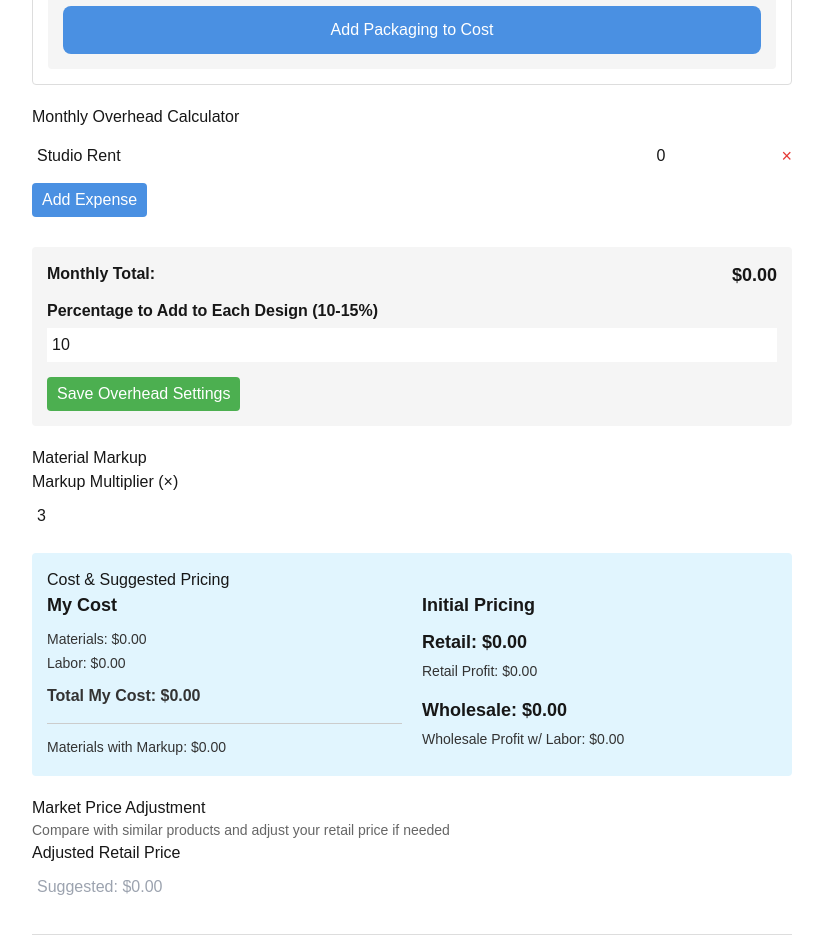
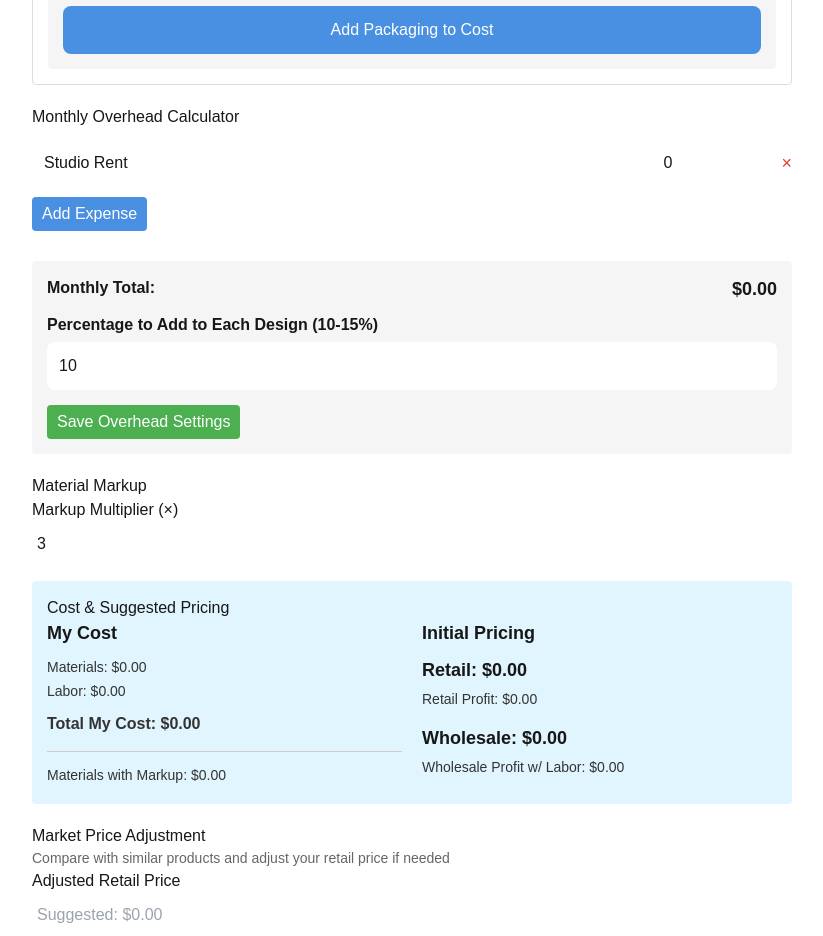
Before and after one commit to pixiegirl32/jewelrypricingcalculator, a Next.js app: page / in a window 1280 px wide. Shown: the part 2300-3236 px from the top of the page, without its empty margins (228-1051 px from the left). Built offline with nearby package versions, Linux system fonts and the light colour scheme.

Commit message:
Update Calculator.jsx

```diff
--- a/src/components/Calculator.jsx
+++ b/src/components/Calculator.jsx
@@ -1208,14 +1208,14 @@ const exportToPDF = () => {
                 placeholder="Expense name"
                 value={expense.name}
                 onChange={(e) => updateExpense(index, 'name', e.target.value)}
-                style={{ flex: '1', padding: '5px' }}
+                style={{ flex: '1', padding: '12px', borderRadius: '8px' }}
               />
               <input
                 type="number"
                 placeholder="Amount"
                 value={expense.amount}
                 onChange={(e) => updateExpense(index, 'amount', e.target.value)}
-                style={{ width: '120px', padding: '5px' }}
+                style={{ width: '120px', padding: '12px', borderRadius: '8px' }}
                 step="0.01"
               />
               <button
@@ -1253,7 +1253,7 @@ const exportToPDF = () => {
                   ...prev,
                   designPercentage: Math.min(15, Math.max(10, Number(e.target.value)))
                 }))}
-                style={{ width: '100%', padding: '5px' }}
+                style={{ width: '100%', padding: '12px', borderRadius: '8px' }}
               />
             </div>
 
```
